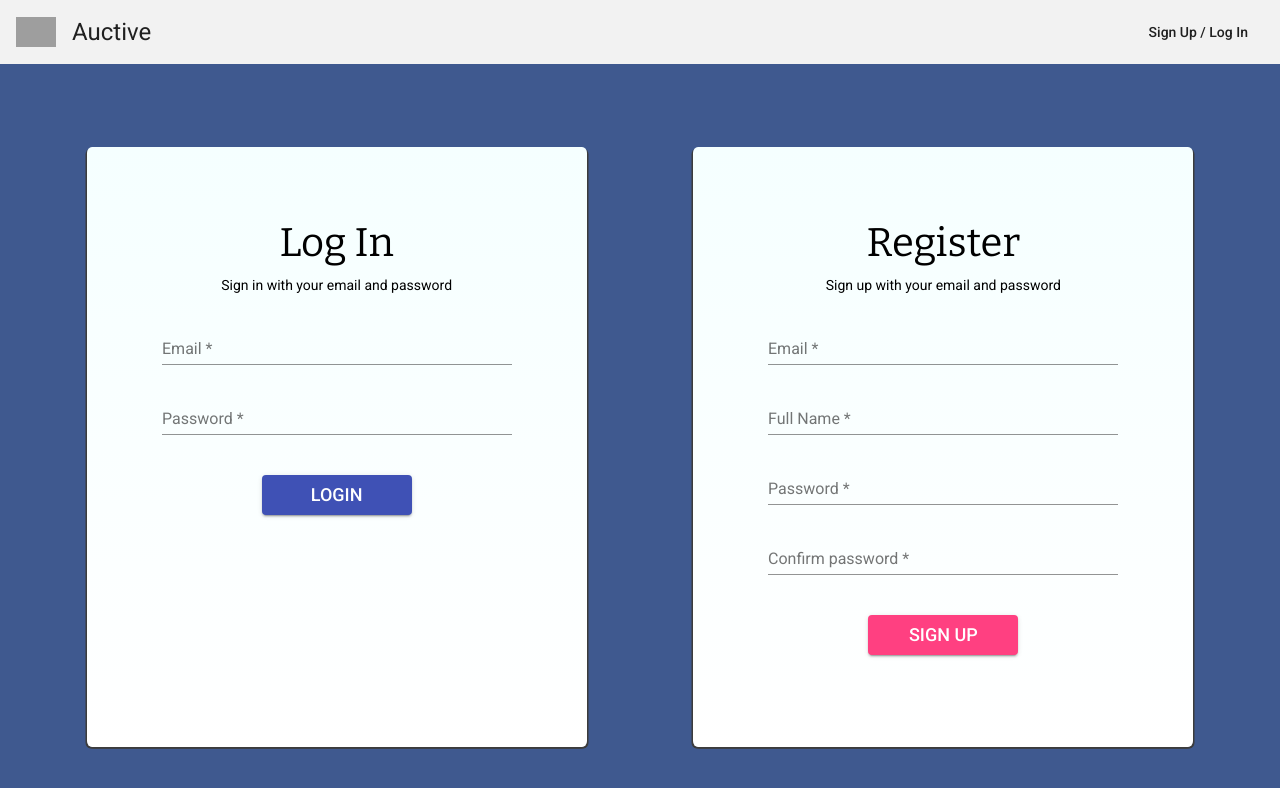
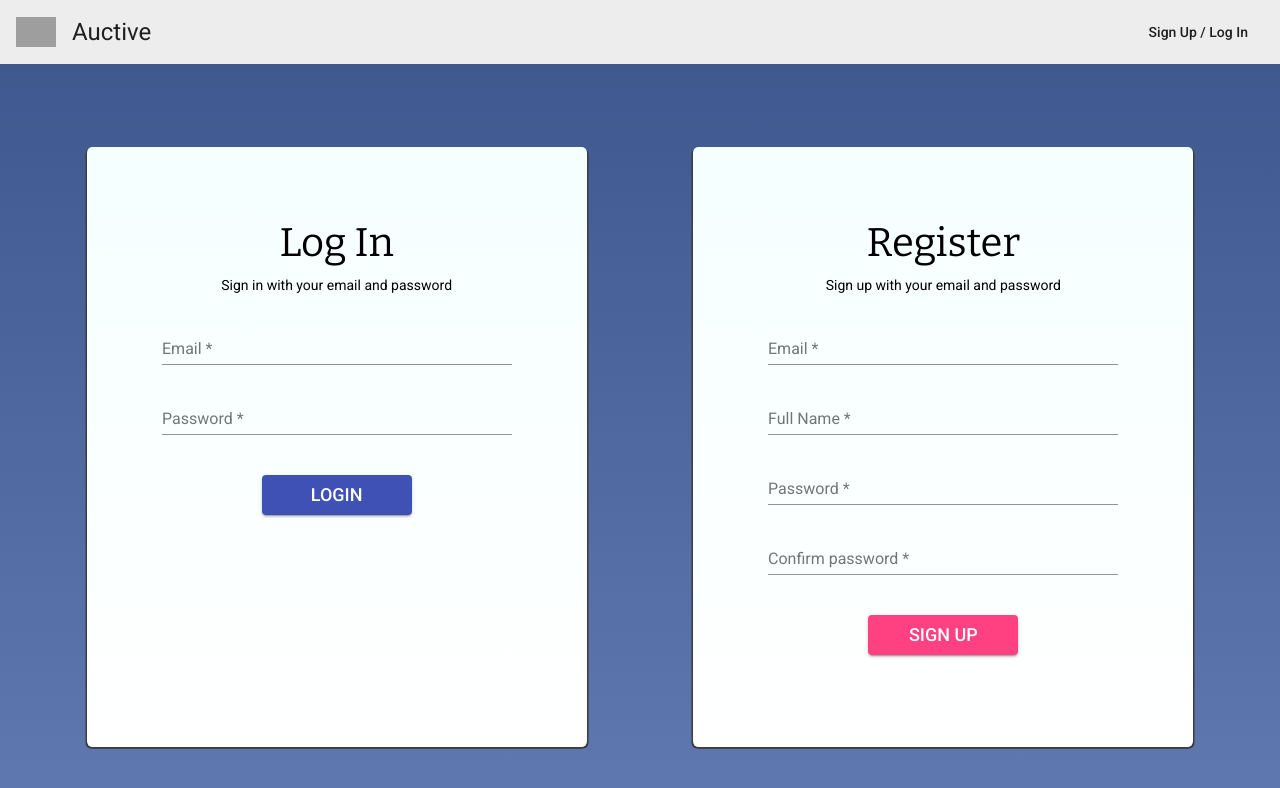
Before and after one commit to ipanchomx/auctive-front, an Angular app: page /login in a window 1280 px wide. Shown: the top 788 px of the page. Built offline with nearby package versions, Linux system fonts and the light colour scheme; grey boxes are pictures that could not be loaded.

Commit message:
Minor style changes

```diff
--- a/src/app/global/layouts/nav-bar/nav-bar.component.scss
+++ b/src/app/global/layouts/nav-bar/nav-bar.component.scss
@@ -24,5 +24,5 @@ mat-nav-list {
 }
 
 .mat-toolbar {
-  background: #f2f2f2;
+  background: #eeeded;
 }
--- a/src/app/pages/session/sign-up.component.scss
+++ b/src/app/pages/session/sign-up.component.scss
@@ -2,7 +2,7 @@
 
 .session-container {
     overflow: hidden;
-    background-color: #3f598f;
+    background: linear-gradient(to top, #5f78af 0%, #3f598f 100%);
 }
 
 .register-container{
```
